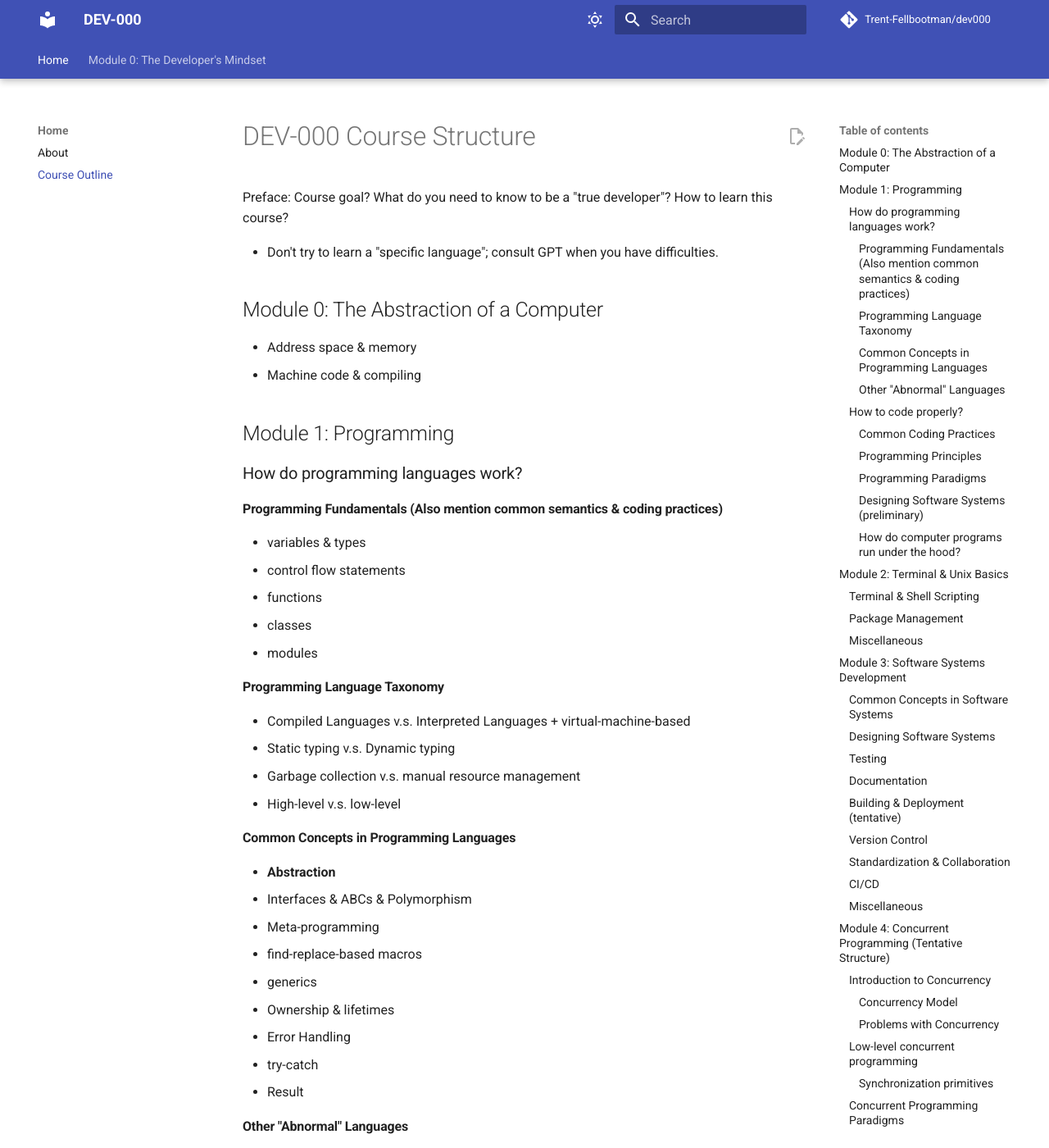
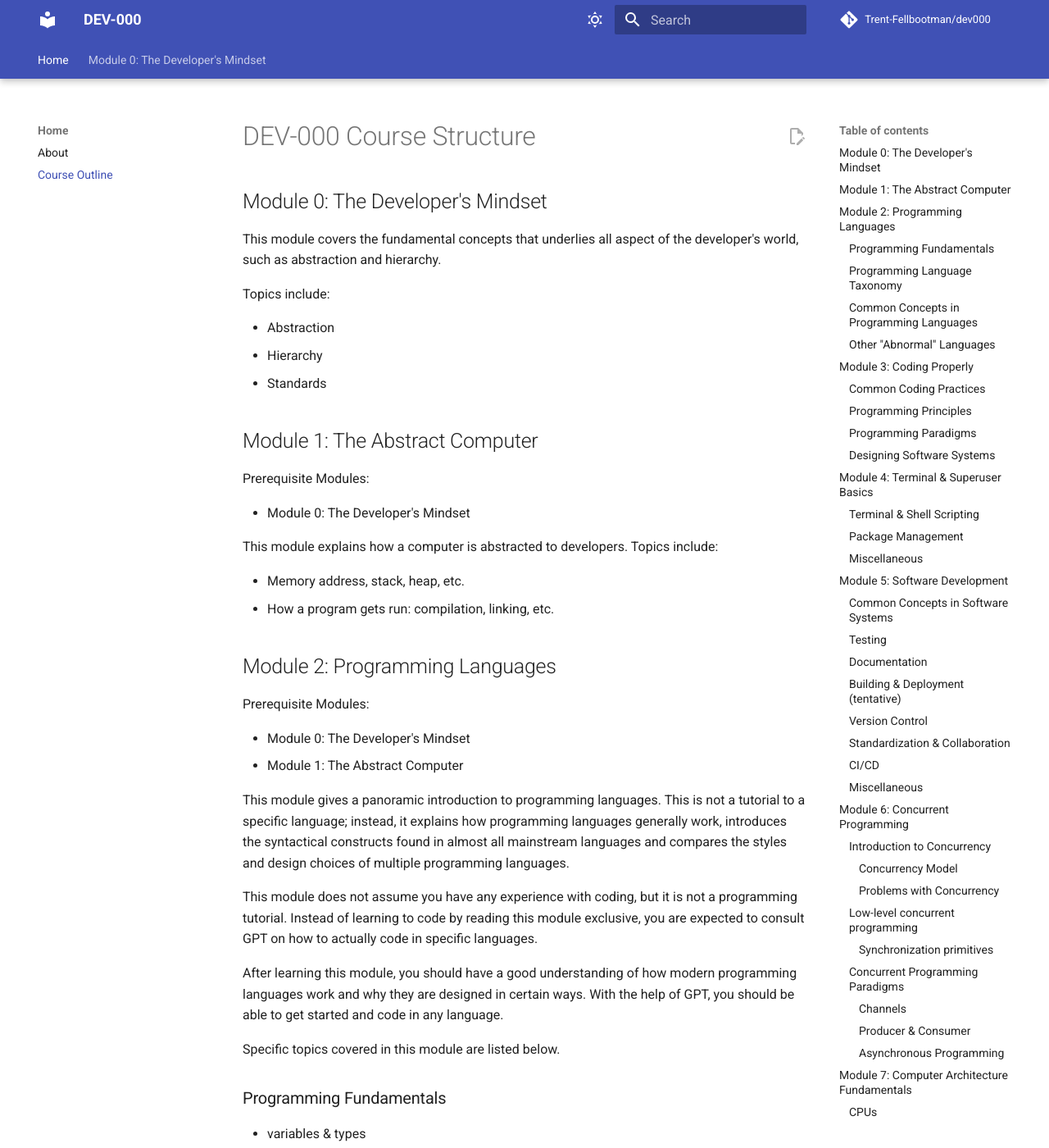
Before and after one commit to Trent-Fellbootman/dev000, an MkDocs documentation site: the page built from docs/outline.md, in a window 1280 px wide and 1400 px high. Shown: the whole window at 82% size. Built offline with MkDocs 1.6.1 and Material for MkDocs 9.7.7, drawn with Linux system fonts in a browser that asks for light colours; comment, search, counter and statistics services are not loaded; some of the changed text lies outside the part shown.

Commit message:
Update index & outline

```diff
--- a/docs/outline.md
+++ b/docs/outline.md
@@ -1,19 +1,42 @@
 # DEV-000 Course Structure
 
-Preface: Course goal? What do you need to know to be a "true developer"? How to learn this course?
+## Module 0: The Developer's Mindset
 
-- Don't try to learn a "specific language"; consult GPT when you have difficulties.
+This module covers the fundamental concepts that underlies all aspect of the developer's world, such as abstraction and hierarchy.
 
-## Module 0: The Abstraction of a Computer
+Topics include:
 
-- Address space & memory
-- Machine code & compiling
+- Abstraction
+- Hierarchy
+- Standards
 
-## Module 1: Programming
+## Module 1: The Abstract Computer
 
-### How do programming languages work?
+Prerequisite Modules:
 
-#### Programming Fundamentals (Also mention common semantics & coding practices)
+- Module 0: The Developer's Mindset
+
+This module explains how a computer is abstracted to developers. Topics include:
+
+- Memory address, stack, heap, etc.
+- How a program gets run: compilation, linking, etc.
+
+## Module 2: Programming Languages
+
+Prerequisite Modules:
+
+- Module 0: The Developer's Mindset
+- Module 1: The Abstract Computer
+
+This module gives a panoramic introduction to programming languages. This is not a tutorial to a specific language; instead, it explains how programming languages generally work, introduces the syntactical constructs found in almost all mainstream languages and compares the styles and design choices of multiple programming languages.
+
+This module does not assume you have any experience with coding, but it is not a programming tutorial. Instead of learning to code by reading this module exclusive, you are expected to consult GPT on how to actually code in specific languages.
+
+After learning this module, you should have a good understanding of how modern programming languages work and why they are designed in certain ways. With the help of GPT, you should be able to get started and code in any language.
+
+Specific topics covered in this module are listed below.
+
+### Programming Fundamentals
 
 - variables & types
 - control flow statements
@@ -21,14 +44,14 @@ Preface: Course goal? What do you need to know to be a "true developer"? How to
 - classes
 - modules
 
-#### Programming Language Taxonomy
+### Programming Language Taxonomy
 
 - Compiled Languages v.s. Interpreted Languages + virtual-machine-based
 - Static typing v.s. Dynamic typing
 - Garbage collection v.s. manual resource management
 - High-level v.s. low-level
 
-#### Common Concepts in Programming Languages
+### Common Concepts in Programming Languages
 
 - **Abstraction**
 - Interfaces & ABCs & Polymorphism
@@ -40,13 +63,21 @@ Preface: Course goal? What do you need to know to be a "true developer"? How to
   - try-catch
   - Result
 
-#### Other "Abnormal" Languages
+### Other "Abnormal" Languages
 
 - LISP
 
-### How to code properly?
+## Module 3: Coding Properly
 
-#### Common Coding Practices
+Prerequisite Modules:
+
+- Module 2: Programming Languages
+
+This module explains the "good practices" and paradigms in programming, and more importantly, the logic behind them.
+
+After learning this module, you should get a good idea of how to design and code up large projects with hundreds of thousands of lines of code.
+
+### Common Coding Practices
 
 - Code Styling
   - CODE_OF_CONDUCT
@@ -54,7 +85,7 @@ Preface: Course goal? What do you need to know to be a "true developer"? How to
 - Comments & docstrings
 - Testing (just mention some concepts)
 
-#### Programming Principles
+### Programming Principles
 
 - Syntax & Semantics: What it can be v.s. What it should be (and usually be)
 - Don't repeat yourself
@@ -65,19 +96,29 @@ Preface: Course goal? What do you need to know to be a "true developer"? How to
 - Write comments
 - When the program is short, forget about all principles
 
-#### Programming Paradigms
+### Programming Paradigms
 
 - Object Oriented Programming
 - Functional Programming
 
-#### Designing Software Systems (preliminary)
+### Designing Software Systems
 
-- Modules & APIs
+- Modules & APIs & Interfaces
 - Coupling & Cohesion
+- Other Considerations
+  - Abstract your dependencies
 
-#### How do computer programs run under the hood?
+## Module 4: Terminal & Superuser Basics
 
-## Module 2: Terminal & Unix Basics
+Prerequisite Modules:
+
+- Module 2: Programming Languages (recommended)
+
+This module introduces terminal, operating system basics and other "superuser stuff".
+
+This module should take you from a "regular user" who interacts with a computer by dragging-dropping and pushing buttons to a "superuser" who feels comfortable using terminals and doing multi-booting.
+
+Specific topics are listed below.
 
 ### Terminal & Shell Scripting
 
@@ -120,7 +161,18 @@ Preface: Course goal? What do you need to know to be a "true developer"? How to
 - Linux potpourri
   - kernel modules
 
-## Module 3: Software Systems Development
+## Module 5: Software Development
+
+Prerequisite Modules:
+
+- Module 2: Programming Languages
+- Module 3: Coding Properly
+
+This module explains the common concepts and tools involved with software development.
+
+After learning this module, you should feel comfortable starting a large project, coding it up with a team, and publishing it to the public.
+
+Specific topics are listed below.
 
 ### Common Concepts in Software Systems
 
@@ -140,13 +192,6 @@ Preface: Course goal? What do you need to know to be a "true developer"? How to
     - CPU Instruction Set Architectures (ISAs)
     - GPU specifications (OpenGL & Vulkan)
     - Data Representation Standards (JSON, TOML, YAML, XML, HTML)
-
-### Designing Software Systems
-
-- Modules & APIs & Interfaces
-- Coupling & Cohesion
-- Software System Design Principles (In addition to programming principles)
-  - Abstract your dependencies
 
 ### Testing
 
@@ -183,7 +228,16 @@ Preface: Course goal? What do you need to know to be a "true developer"? How to
 - README, CONTRIBUTE, LICENSE
 - TODOs & FIXMEs
 
-## Module 4: Concurrent Programming (Tentative Structure)
+## Module 6: Concurrent Programming
+
+Prerequisite Modules:
+
+- Module 2: Programming Languages
+- Module 3: Coding Properly (recommended)
+
+This is a relatively stand-alone module that explains the concepts involved with concurrent programming.
+
+Topics are listed below.
 
 ### Introduction to Concurrency
 
@@ -214,7 +268,18 @@ Preface: Course goal? What do you need to know to be a "true developer"? How to
 - Futures & poll
 - async & await
 
-## Module 5: Computer Architecture Fundamentals
+## Module 7: Computer Architecture Fundamentals
+
+Prerequisite Modules:
+
+- Module 1: The Abstract Computer
+- Module 2: Programming Languages (strongly recommended)
+
+This module introduces the very basics of how computers work in hardware.
+
+After learning this module, you should have a deeper understanding of computers and be able to code programs that utilize the hardware in an optimized way.
+
+Topics are listed below.
 
 ### CPUs
 
@@ -226,7 +291,16 @@ Preface: Course goal? What do you need to know to be a "true developer"? How to
 
 ### GPUs & Accelerators
 
-## Module 6: Miscellaneous Topics in the Developer's World
+## Module 8: Miscellaneous Topics in the Developer's World
+
+Prerequisite Modules:
+
+- Module 2: Programming Languages (strongly recommended)
+- Module 3: Coding Properly (recommended)
+
+This section discusses the various fields and common tools in the developer's world.
+
+Topics are listed below.
 
 ### UI & App Development
 
@@ -249,7 +323,16 @@ Preface: Course goal? What do you need to know to be a "true developer"? How to
 - LSPs
 - Hugging Face
 
-## Module 7: AI Aided Development & AI Software Development
+## Module 9: AI Aided Development & AI Software Development
+
+Prerequisite Modules:
+
+- Module 2: Programming Languages
+- Module 3: Coding Properly (Recommended)
+
+This module discusses how to use AI to develop better, and how to develop applications that take advantage of AI.
+
+Topics are listed below.
 
 ### Artificial Intelligence Basics
 
```
Also changed, not shown: docs/index.md (+4 -2 lines).
